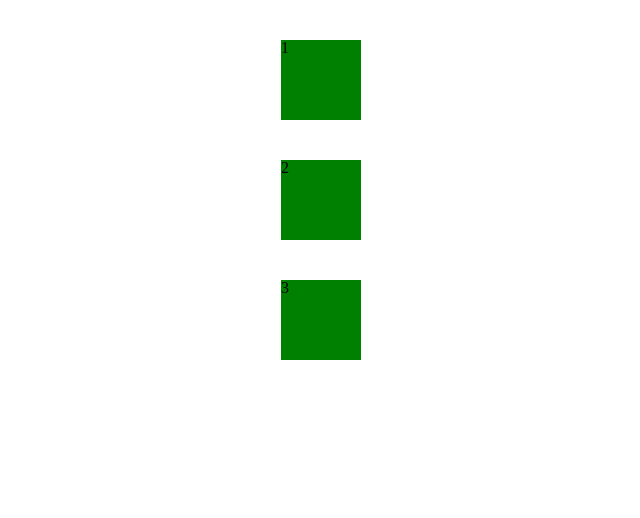
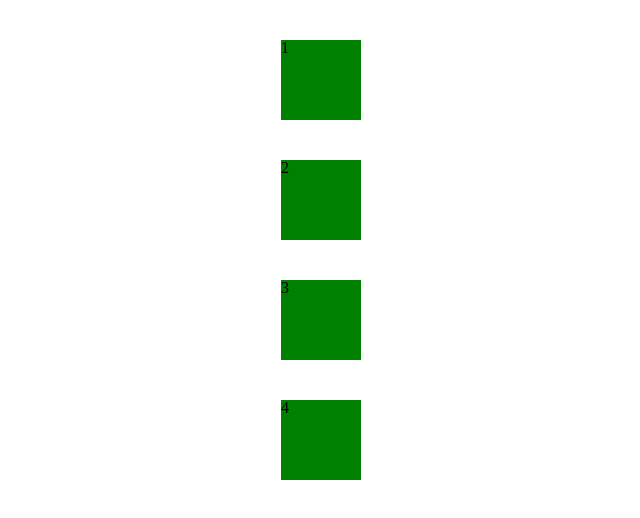
Before and after one commit to larrybuch/lesson-3, a plain HTML site: page index.html in a window 1280 px wide. Shown: the whole page, without its empty margins (319-959 px from the left). Drawn offline with Linux system fonts and the light colour scheme.

Commit message:
added 4th div

```diff
--- a/index.html
+++ b/index.html
@@ -10,5 +10,6 @@
   <div>1</div>
   <div>2</div>
   <div>3</div>
+  <div>4</div>
 </body>
 </html>
```
